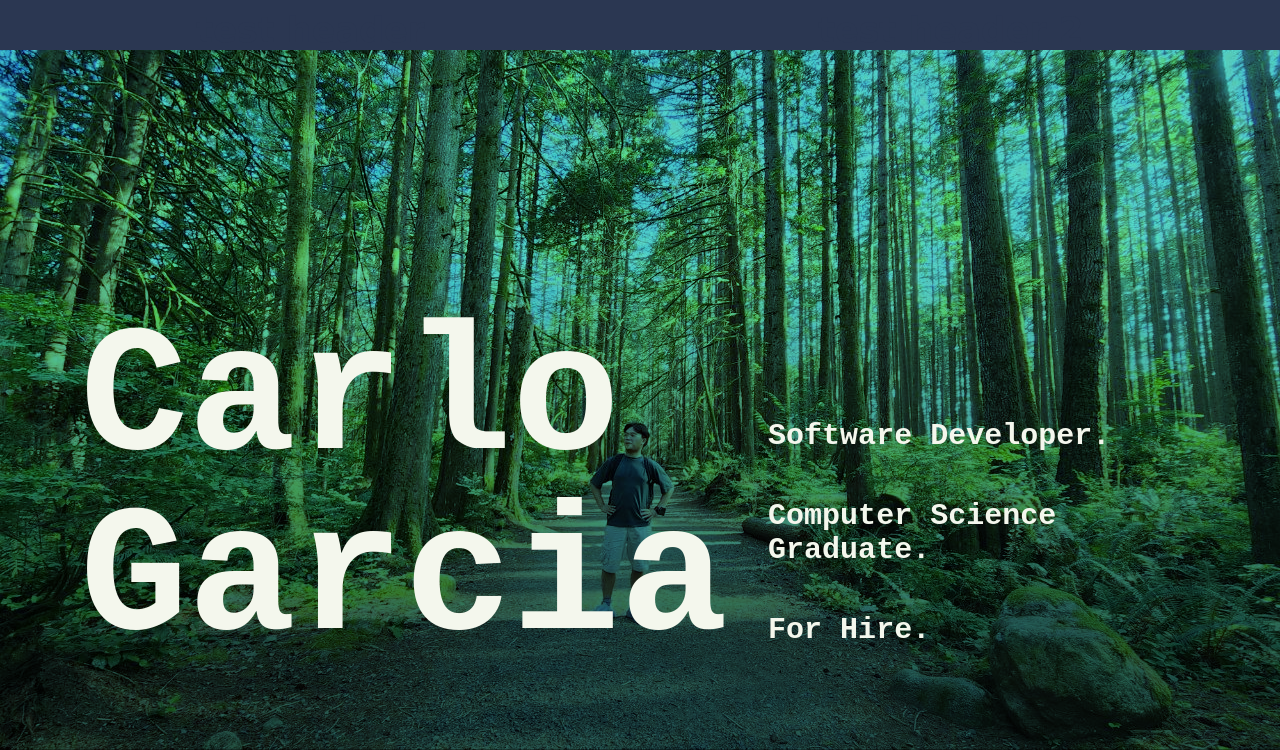
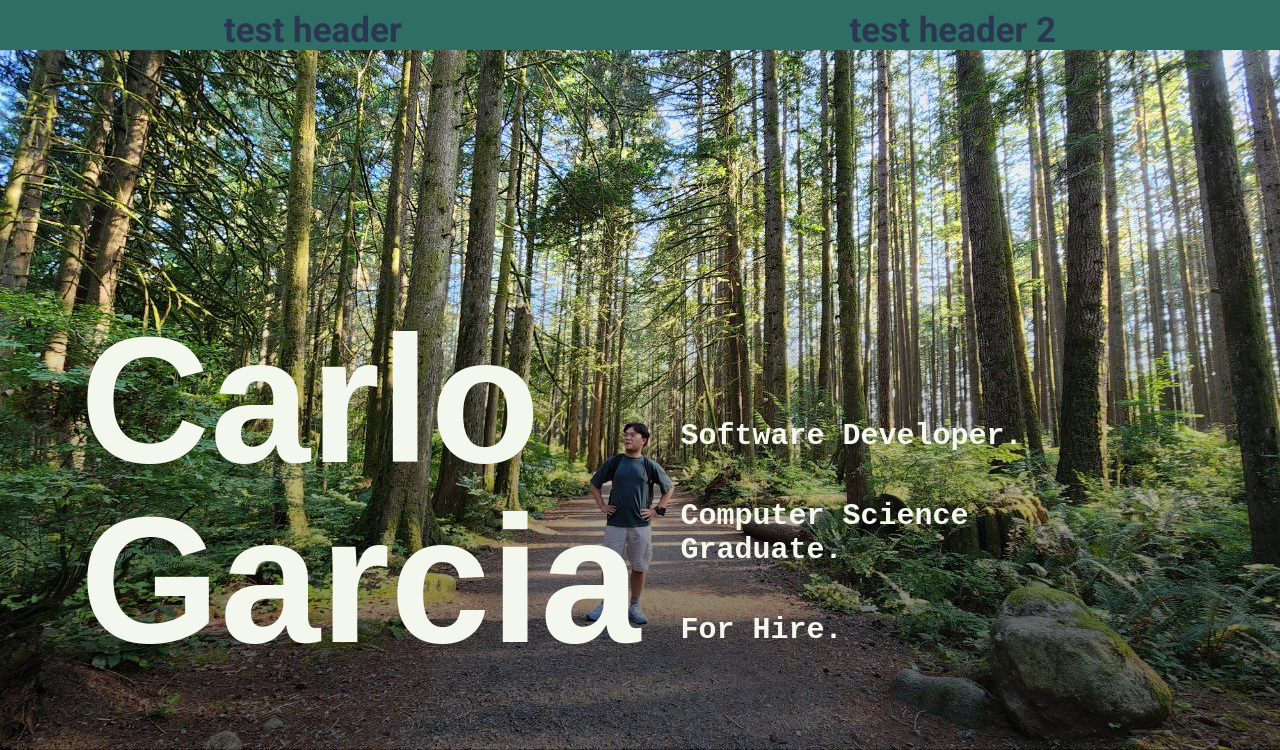
Before and after one commit to cgarcia2900/cgarcia2900.github.io, a Jekyll site: the page built from index.html, in a window 1280 px wide and 1400 px high. Shown: the top 750 px of the window. Built offline with Jekyll 4.4.1, drawn with Linux system fonts in a browser that asks for light colours; some web fonts are replaced; grey boxes are pictures that could not be loaded.

Commit message:
Changes to background + font

```diff
--- /dev/null
+++ b/_includes/triangleBackground.html
@@ -0,0 +1,10 @@
+<!DOCTYPE html>
+<html>
+    <div id="topTriangle"></div>
+    <div id="bottomTriangle"></div>
+    <div id="backgroundImageContainer">
+        <div id="backgroundImage">
+
+        </div>
+    </div>
+</html>
--- a/_layouts/default.html
+++ b/_layouts/default.html
@@ -3,6 +3,9 @@
     <head>
         <title>{{ page.title }}</title>
         <link rel="stylesheet" href="{{ '/assets/css/styles.css' | relative_url }}">
+        <link rel="preconnect" href="https://fonts.googleapis.com">
+        <link rel="preconnect" href="https://fonts.gstatic.com" crossorigin>
+        <link href="https://fonts.googleapis.com/css2?family=Cal+Sans&family=Roboto:ital,wght@0,100..900;1,100..900&display=swap" rel="stylesheet">
         <script src="https://code.jquery.com/jquery-3.6.0.min.js"></script>
         <script src="{{ '/assets/js/main.js' | relative_url}}"></script>
         <meta charset="utf-8">
@@ -13,18 +16,11 @@
     {% include aboveTheFold.html %}
 
     <div id="page">
-        <div id="topTriangle"></div>
-        <div id="bottomTriangle"></div>
-        <div id="backgroundImageContainer">
-            <div id="backgroundImage">
-
-            </div>
-        </div>
+        {% include triangleBackground.html %}
         <div id="mainBody">
             {{ content }}
         </div>
     </div>
 
     {% include footer.html %}
-    </div>
 </html>
--- a/_sass/aboveTheFold.scss
+++ b/_sass/aboveTheFold.scss
@@ -1,7 +1,7 @@
 #ATF {
     background:
         url(/assets/images/photo_2025-04-28_16-09-15.jpg),
-        var(--mainColourDark)
+        //var(--mainColourDark)
         linear-gradient(180deg,rgba(42, 123, 155, 0) 30%, rgba(0, 0, 0, 0.5) 85%)
         no-repeat;
     background-blend-mode: overlay;
--- a/_sass/header.scss
+++ b/_sass/header.scss
@@ -1,11 +1,11 @@
 #header{
-    background-color: var(--secondaryColourDark);
+    background-color: var(--mainColourDark);
     color: var(--bgColour);
 
     display: flex;
     justify-content: space-around;
-    position:sticky;
-    top:0;
+    position: sticky;
+    top: 0;
 
     height: 50px;
     z-index: 3;
--- /dev/null
+++ b/_sass/triangleBackground.scss
@@ -0,0 +1,53 @@
+#backgroundImageContainer {
+    position: absolute;
+    width: 100%;
+    height: 1900px;
+}
+
+#backgroundImage {
+    position: sticky;
+    z-index: -2;
+    background:
+        //var(--mainColourDark)
+        url(/assets/images/20240807_190541.jpg)
+        no-repeat;
+    background-size: cover;
+    background-blend-mode: overlay;
+    background-position-y: -420px;
+    top:0;
+    //background-attachment: fixed;
+    height: 1000px;
+}
+
+#topTriangle {
+    z-index: -1;
+	position: absolute;
+	width: 0;
+	height: 0;
+	border-left: 0px solid transparent;
+	border-right: 100vw solid transparent;
+	border-top: 1500px solid var(--bgColour);
+}
+
+#topTriangle::after {
+    content: "";
+    position: absolute;
+    top: 20px;
+    right:0px;
+    width: 100vw;
+    height: 100px;
+    background-color: black;
+    border-right: 5px solid var(--mainColourDark);
+    z-index: 1;
+}
+
+#bottomTriangle {
+    z-index: -1;
+	position: absolute;
+    top: 400px;
+	width: 0;
+	height: 0px;
+	border-left: 100vw solid transparent;
+	border-right: 0px solid transparent;
+	border-bottom: 1500px solid var(--bgColour);;
+}
--- a/assets/css/styles.scss
+++ b/assets/css/styles.scss
@@ -5,6 +5,7 @@
 @import "header";
 @import "footer";
 @import "aboveTheFold";
+@import "triangleBackground";
 
 * {
     padding:0;
@@ -14,7 +15,7 @@
 
 body {
     background-color: var(--bgColour);
-    font-family: monospace;
+    font-family: "Cal Sans", sans-serif;
     padding: 0px;
     overflow-x: hidden;
 }
@@ -23,53 +24,10 @@ body {
     min-height: 2000px;
 }
 
-#backgroundImageContainer {
-    position: absolute;
-    width: 100%;
-    height: 1850px;
-}
-
-#backgroundImage {
-    position: sticky;
-    z-index: -2;
-    background:
-        var(--mainColourDark)
-        url(/assets/images/photo_2025-05-01_17-21-19.jpg)
-        no-repeat;
-    background-size: cover;
-    background-blend-mode: overlay;
-    //background-position-x: -450px;
-    top:0;
-    //background-attachment: fixed;
-
-    height: 1000px;
-}
-
 #page {
     position:relative;
     text-align: center;
     width: 100%;
-}
-
-#topTriangle {
-    z-index: -1;
-	position: absolute;
-	width: 0;
-	height: 0;
-	border-left: 0px solid transparent;
-	border-right: 100vw solid transparent;
-	border-top: 1500px solid var(--bgColour);
-}
-
-#bottomTriangle {
-    z-index: -1;
-	position: absolute;
-    top: 350px;
-	width: 0;
-	height: 0px;
-	border-left: 100vw solid transparent;
-	border-right: 0px solid transparent;
-	border-bottom: 1500px solid var(--bgColour);;
 }
 
 h1 {
@@ -78,7 +36,7 @@ h1 {
 
 h2 {
     font-size: 35px;
-    font-family:'Lucida Sans', 'Lucida Sans Regular', 'Lucida Grande', 'Lucida Sans Unicode', Geneva, Verdana, sans-serif;
+    font-family: "Roboto", sans-serif;
     padding-top: 10px;
     padding-bottom: 10px;
     color: var(--secondaryColourDark);
```
Also changed, not shown: assets/images/photo_2025-05-08_14-46-55.jpg (added), 1 other file.
